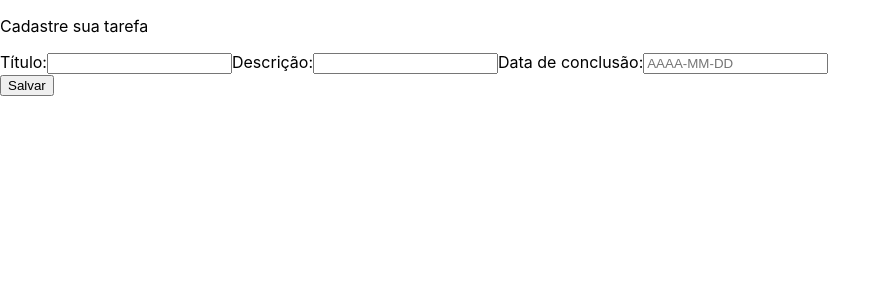
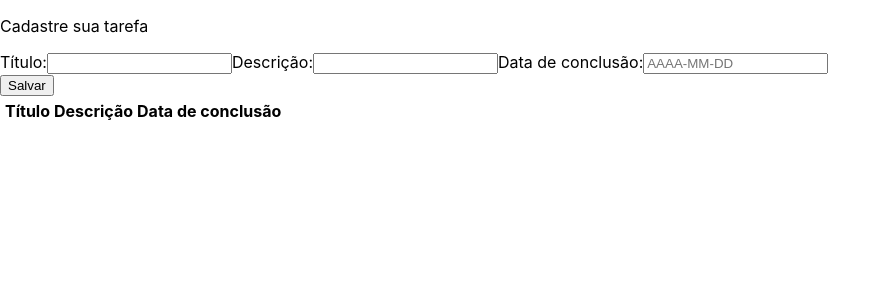
Before and after one commit to carinacunha/app-todolist, a React (Create React App) app in the folder front/: page /tasks in a window 1280 px wide. Shown: the top 300 px of the page, without its empty margins (0-891 px from the left). Built offline with nearby package versions, Linux system fonts and the light colour scheme.

Commit message:
feat: insert a head table in form

```diff
--- a/front/src/components/Form.jsx
+++ b/front/src/components/Form.jsx
@@ -49,6 +49,13 @@ function Form(){
               Salvar
             </button>
           </div>
+          <table>
+            <thread>
+            <th className="field-title">Título</th>
+            <th className="field-decription">Descrição</th>
+            <th className="field-date">Data de conclusão</th>
+            </thread>
+          </table>
         </form>
     </section>
     )
```
